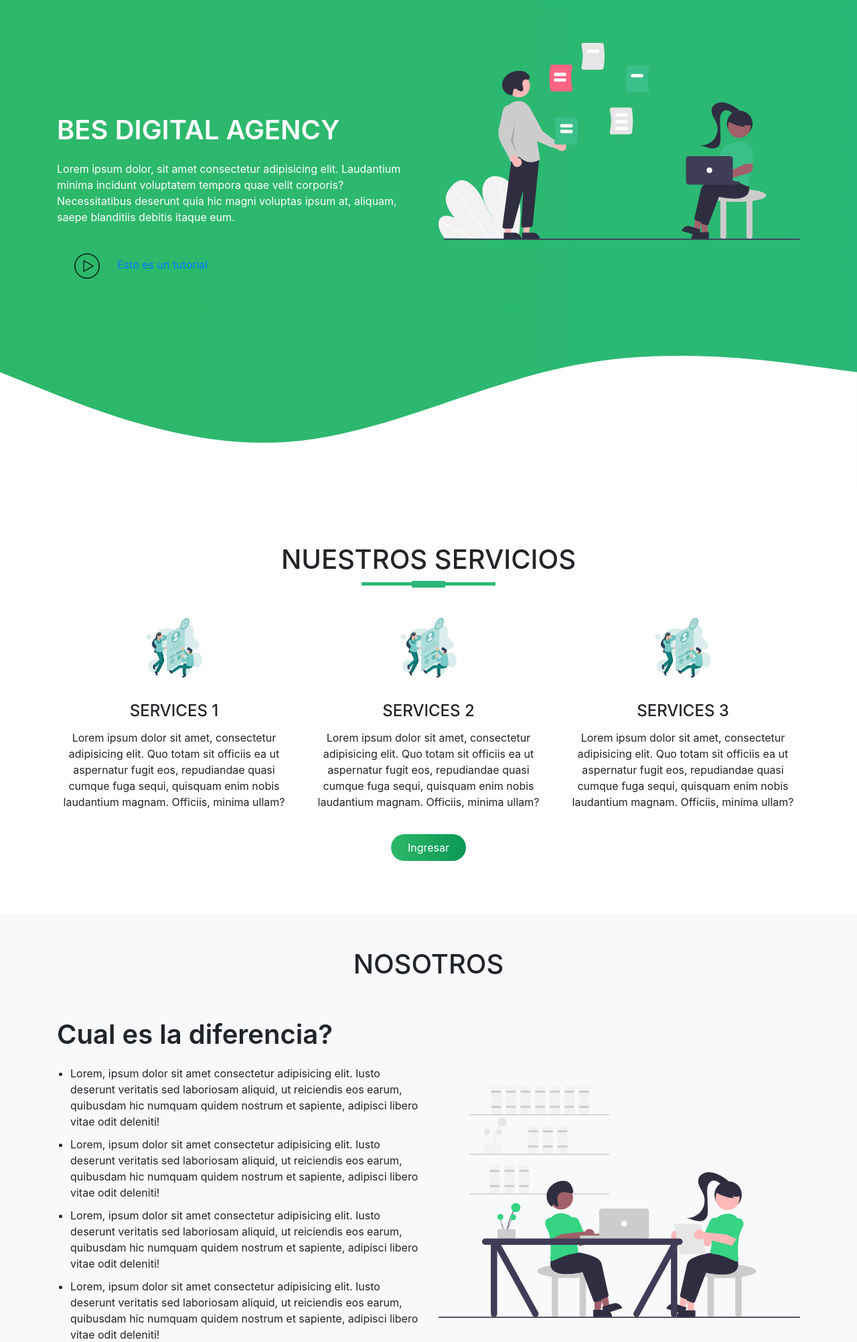
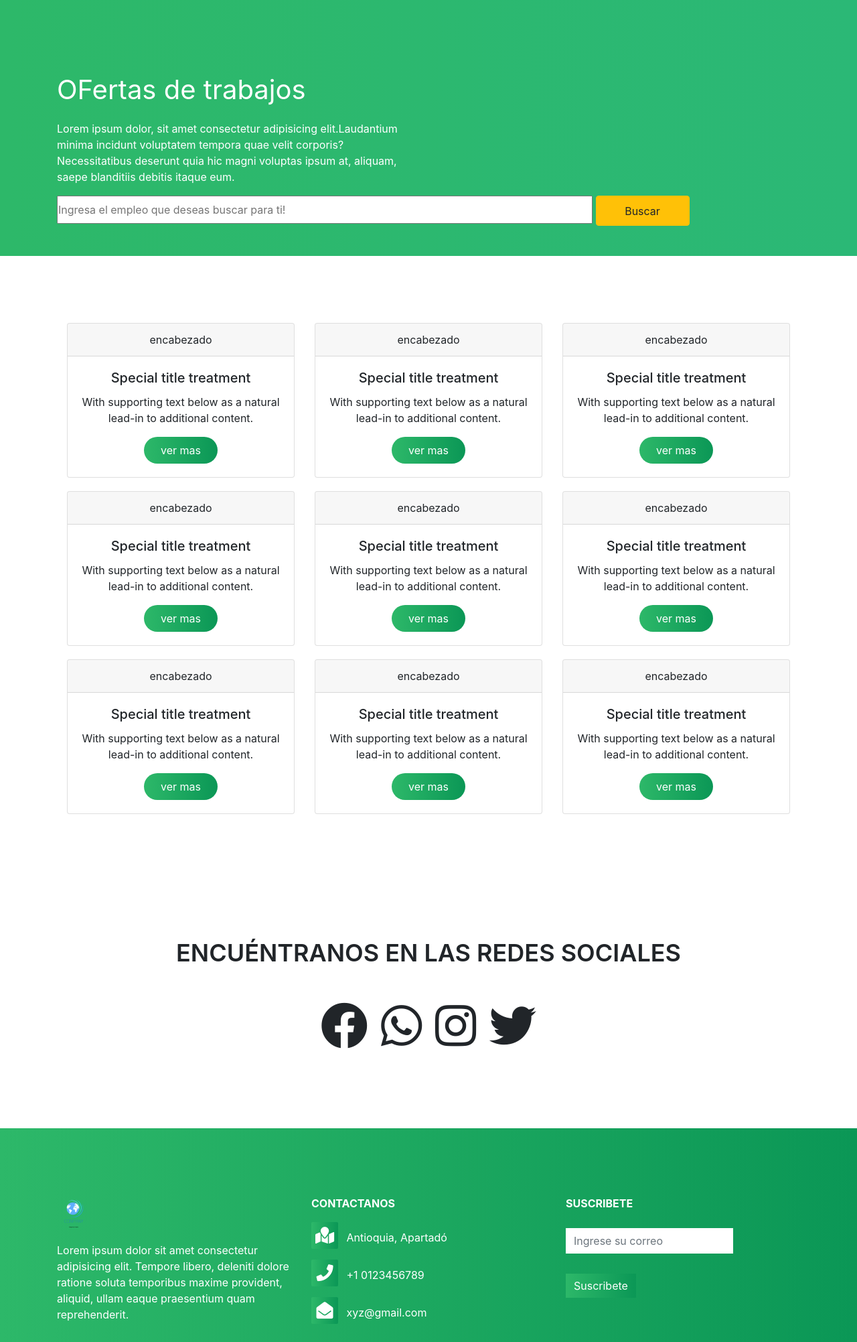
Before and after one commit to Falcohub/AgEmployment, a PHP site: page /Frm_Ofertas.html in a window 1280 px wide. Shown: the part 50-2053 px from the top of the page at 67% size. Run offline with PHP 8.4, Linux system fonts and the light colour scheme; some libraries are stand-ins or nearby versions.

Commit message:
modifique la pagina ofertas y los styles

```diff
--- a/frontend/Frm_Ofertas.html
+++ b/frontend/Frm_Ofertas.html
@@ -42,87 +42,178 @@
     <!---------------------BANNER SECTION------------------------------>
 
     <section id="banner">
-        <div class="container">
+        <div class="container" id="pr">
             <div class="row">
                 <div class="col-md-6">
-                    <p class="promo-title">BES DIGITAL AGENCY</p>
-                    <P>Lorem ipsum dolor, sit amet consectetur adipisicing elit.
-                        Laudantium minima incidunt voluptatem tempora quae velit corporis? Necessitatibus deserunt quia
-                        hic magni voluptas ipsum at, aliquam, saepe blanditiis debitis itaque eum.</P>
-                    <a href="#"><img src="img/play.png" alt="" class="play-btn">Esto es un tutorial</i></a>
-                </div>
-                <div class="col-md-6 text-center">
-                    <img src="img/illustrator.svg" class="img-fluid" alt="">
+                    <p class="promo-title">OFertas de trabajos</p>
+                    <P>Lorem ipsum dolor, sit amet consectetur adipisicing elit.Laudantium minima incidunt voluptatem
+                        tempora quae velit corporis? Necessitatibus deserunt quia
+                        hic magni voluptas ipsum at, aliquam, saepe blanditiis debitis itaque eum.
+                    </P>
                 </div>
             </div>
         </div>
-        <img src="img/wave (6).svg" class="bottom-img">
+
+        <div class="container">
+            <div class="fil" id="filtro">
+                <input type="text" size="70" width="800" class="buscar-text"  placeholder="Ingresa el empleo que deseas buscar para ti!">
+                <a href="" class="bottom"></a>
+                <button type="button" class="btn btn-warning">Buscar</button>
+            </div>
+        </div>
+
     </section>
 
     <!----------------------SERVICES SECTION--------->
     <section id="services">
         <div class="container text-center">
-            <h1 class="title">NUESTROS SERVICIOS</h1>
-            <div class="row text-center">
-                <div class="col-md-4 services">
-                    <img src="img/services.png" class="service-img">
-                    <h4>Services 1</h4>
-                    <p>Lorem ipsum dolor sit amet, consectetur adipisicing elit. Quo totam sit officiis ea ut aspernatur
-                        fugit eos, repudiandae quasi cumque fuga sequi, quisquam enim nobis laudantium magnam. Officiis,
-                        minima ullam?</p>
-                </div>
-                <div class="col-md-4 services">
-                    <img src="img/services.png" class="service-img">
-                    <h4>Services 2</h4>
-                    <p>Lorem ipsum dolor sit amet, consectetur adipisicing elit. Quo totam sit officiis ea ut aspernatur
-                        fugit eos, repudiandae quasi cumque fuga sequi, quisquam enim nobis laudantium magnam. Officiis,
-                        minima ullam?</p>
-                </div>
-                <div class="col-md-4 services">
-                    <img src="img/services.png" class="service-img">
-                    <h4>Services 3</h4>
-                    <p>Lorem ipsum dolor sit amet, consectetur adipisicing elit. Quo totam sit officiis ea ut aspernatur
-                        fugit eos, repudiandae quasi cumque fuga sequi, quisquam enim nobis laudantium magnam. Officiis,
-                        minima ullam?</p>
+            <div class="container">
+                <div class="row">
+                    <div class="col-lg-4" id="row1">
+                        <div class="card">
+                            <div class="card-header">
+                                encabezado
+                            </div>
+                            <div class="card-body">
+                                <h5 class="card-title">Special title treatment</h5>
+                                <p class="card-text">With supporting text below as a natural lead-in to additional
+                                    content.</p>
+                                <a href="#" class="btn btn-primary">ver mas</a>
+                            </div>
+                        </div>
+                    </div>
+
+                    <div class="col-lg-4" id="row2">
+                        <div class="card">
+                            <div class="card-header">
+                                encabezado
+                            </div>
+                            <div class="card-body">
+                                <h5 class="card-title">Special title treatment</h5>
+                                <p class="card-text">With supporting text below as a natural lead-in to additional
+                                    content.</p>
+                                <a href="#" class="btn btn-primary">ver mas</a>
+                            </div>
+                        </div>
+                    </div>
+
+                    <div class="col-lg-4" id="row3">
+                        <div class="card">
+                            <div class="card-header">
+                                encabezado
+                            </div>
+                            <div class="card-body">
+                                <h5 class="card-title">Special title treatment</h5>
+                                <p class="card-text">With supporting text below as a natural lead-in to additional
+                                    content.</p>
+                                <a href="#" class="btn btn-primary">ver mas</a>
+                            </div>
+                        </div>
+                    </div>
                 </div>
             </div>
-            <button type="button" class="btn btn-primary">Ingresar</button>
+
+            <div class="container">
+                <div class="row">
+                    <div class="col-sm-4" id="fila4">
+                        <div class="card">
+                            <div class="card-header">
+                                encabezado
+                            </div>
+                            <div class="card-body">
+                                <h5 class="card-title">Special title treatment</h5>
+                                <p class="card-text">With supporting text below as a natural lead-in to additional
+                                    content.
+                                </p>
+                                <a href="#" class="btn btn-primary">ver mas</a>
+                            </div>
+                        </div>
+                    </div>
+                    <div class="col-sm-4" id="fila5">
+                        <div class="card">
+                            <div class="card-header">
+                                encabezado
+                            </div>
+                            <div class="card-body">
+                                <h5 class="card-title">Special title treatment</h5>
+                                <p class="card-text">With supporting text below as a natural lead-in to additional
+                                    content.
+                                </p>
+                                <a href="#" class="btn btn-primary">ver mas</a>
+                            </div>
+                        </div>
+                    </div>
+
+                    <div class="col-sm-4" id="fila6">
+                        <div class="card">
+                            <div class="card-header">
+                                encabezado
+                            </div>
+                            <div class="card-body">
+                                <h5 class="card-title">Special title treatment</h5>
+                                <p class="card-text">With supporting text below as a natural lead-in to additional
+                                    content.
+                                </p>
+                                <a href="#" class="btn btn-primary">ver mas</a>
+                            </div>
+                        </div>
+                    </div>
+                </div>
+            </div>
+
+            <div class="container">
+                <div class="row">
+                    <div class="col-sm-4" id="fila1">
+                        <div class="card">
+                            <div class="card-header">
+                                encabezado
+                            </div>
+                            <div class="card-body">
+                                <h5 class="card-title">Special title treatment</h5>
+                                <p class="card-text">With supporting text below as a natural lead-in to additional
+                                    content.
+                                </p>
+                                <a href="#" class="btn btn-primary">ver mas</a>
+                            </div>
+                        </div>
+                    </div>
+                    <div class="col-sm-4" id="fila2">
+                        <div class="card">
+                            <div class="card-header">
+                                encabezado
+                            </div>
+                            <div class="card-body">
+                                <h5 class="card-title">Special title treatment</h5>
+                                <p class="card-text">With supporting text below as a natural lead-in to additional
+                                    content.
+                                </p>
+                                <a href="#" class="btn btn-primary">ver mas</a>
+                            </div>
+                        </div>
+                    </div>
+
+                    <div class="col-sm-4" id="fila3">
+                        <div class="card">
+                            <div class="card-header">
+                                encabezado
+                            </div>
+                            <div class="card-body">
+                                <h5 class="card-title">Special title treatment</h5>
+                                <p class="card-text">With supporting text below as a natural lead-in to additional
+                                    content.
+                                </p>
+                                <a href="#" class="btn btn-primary">ver mas</a>
+                            </div>
+                        </div>
+                    </div>
+                </div>
+            </div>
+
         </div>
     </section>
 
     <!-----------ABOUT US------------>
-    <section id="about-us">
-        <div class="container">
-            <h1 class="tilte text-center">NOSOTROS</h1>
-            <div class="row">
-                <div class="col-md-6">
-                    <p class="about-title">Cual es la diferencia?</p>
-                    <ul>
-                        <li>Lorem, ipsum dolor sit amet consectetur adipisicing elit. Iusto deserunt veritatis sed
-                            laboriosam aliquid, ut reiciendis eos earum, quibusdam hic numquam quidem nostrum et
-                            sapiente, adipisci libero vitae odit deleniti!</li>
-                        <li>Lorem, ipsum dolor sit amet consectetur adipisicing elit. Iusto deserunt veritatis sed
-                            laboriosam aliquid, ut reiciendis eos earum, quibusdam hic numquam quidem nostrum et
-                            sapiente, adipisci libero vitae odit deleniti!</li>
-                        <li>Lorem, ipsum dolor sit amet consectetur adipisicing elit. Iusto deserunt veritatis sed
-                            laboriosam aliquid, ut reiciendis eos earum, quibusdam hic numquam quidem nostrum et
-                            sapiente, adipisci libero vitae odit deleniti!</li>
-                        <li>Lorem, ipsum dolor sit amet consectetur adipisicing elit. Iusto deserunt veritatis sed
-                            laboriosam aliquid, ut reiciendis eos earum, quibusdam hic numquam quidem nostrum et
-                            sapiente, adipisci libero vitae odit deleniti!</li>
-                        <li>Lorem, ipsum dolor sit amet consectetur adipisicing elit. Iusto deserunt veritatis sed
-                            laboriosam aliquid, ut reiciendis eos earum, quibusdam hic numquam quidem nostrum et
-                            sapiente, adipisci libero vitae odit deleniti!</li>
-                    </ul>
-                </div>
-                <div class="col-md-6">
-                    <img src="img/about.svg" class="img-fluid service2img">
-                </div>
-            </div>
 
-
-        </div>
-    </section>
 
     <!--------------------Social media section----------------------->
     <section id="social-media">
--- a/frontend/css/Ofertas.css
+++ b/frontend/css/Ofertas.css
@@ -51,18 +51,15 @@ body{
 .promo-title
 {
     font-size: 40px;
-    font-weight: 600;
-    margin-top: 100px;
+    font-weight: 400;
+    margin-top: 40px;
 }
 .play-btn
 {
     width: 50px;
     margin: 20px;
 }
-.bottom-img
-{
-    width: 100%;
-}
+
 /*--------------SERVICE SECTION--------*/
 #services
 {
@@ -112,6 +109,66 @@ body{
     border: none;
     border-radius: 20px;
     background-image: linear-gradient(to right, #2db869,#0b9756);
+
+}
+
+div#busca{
+
+    background-color: beige;
+}
+div#row1{
+    margin-top: 20px;
+
+}
+div#row2{
+    margin-top: 20px;
+}
+div#row3{
+    margin-top: 20px;
+}
+div#fila4{
+    margin-top: 20px;
+}
+
+div#fila5{
+    margin-top: 20px;
+}
+
+div#fila6{
+    margin-top: 20px;
+}
+
+div#fila1{
+    margin-top: 20px;
+}
+
+div#fila2{
+    margin-top: 20px;
+}
+
+div#fila3{
+    margin-top: 20px;
+}
+#filtro{
+
+    height: 90px;
+    left: 120px;
+
+}
+.buscar-text{
+    width: 800px;
+    height: 42px;
+
+
+}
+.btn-warning{
+    height: 45px;
+    width: 140px;
+}
+
+#pr{
+   background-color:transparent;
+   text-align: center center;
 
 }
 /*---------------------ABOUTS-US SECTION----------------------------*/
```
